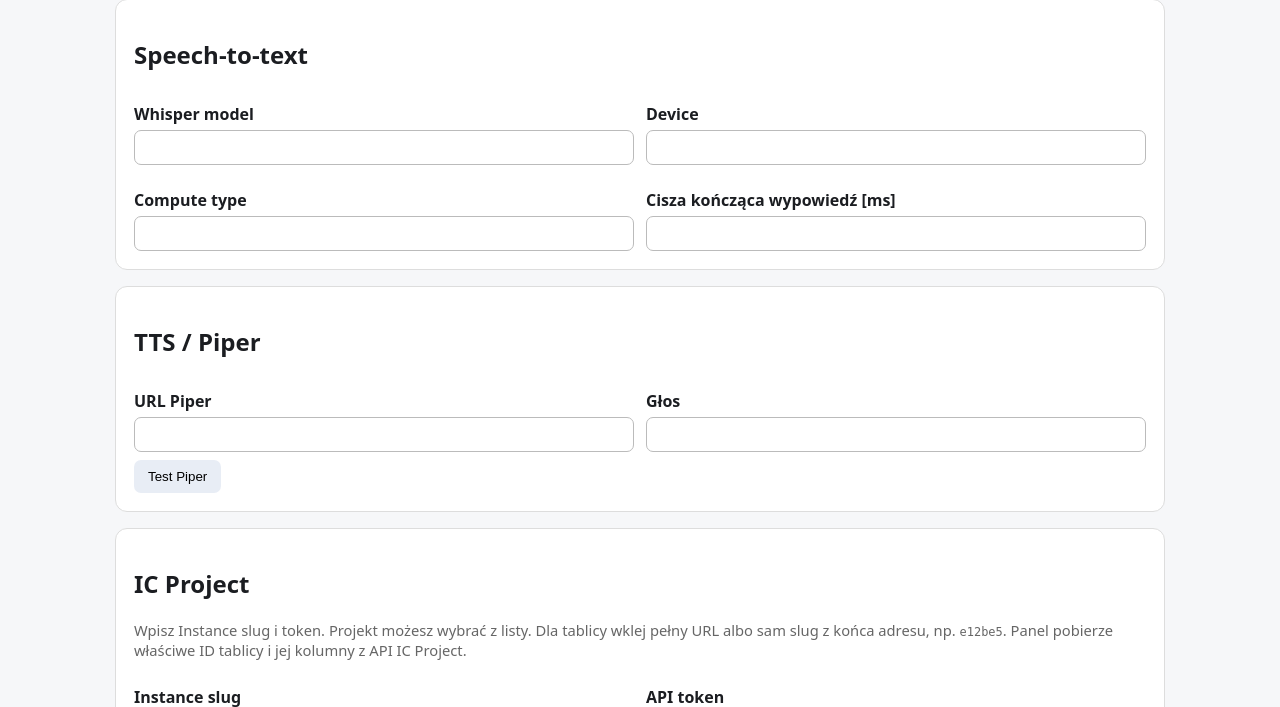
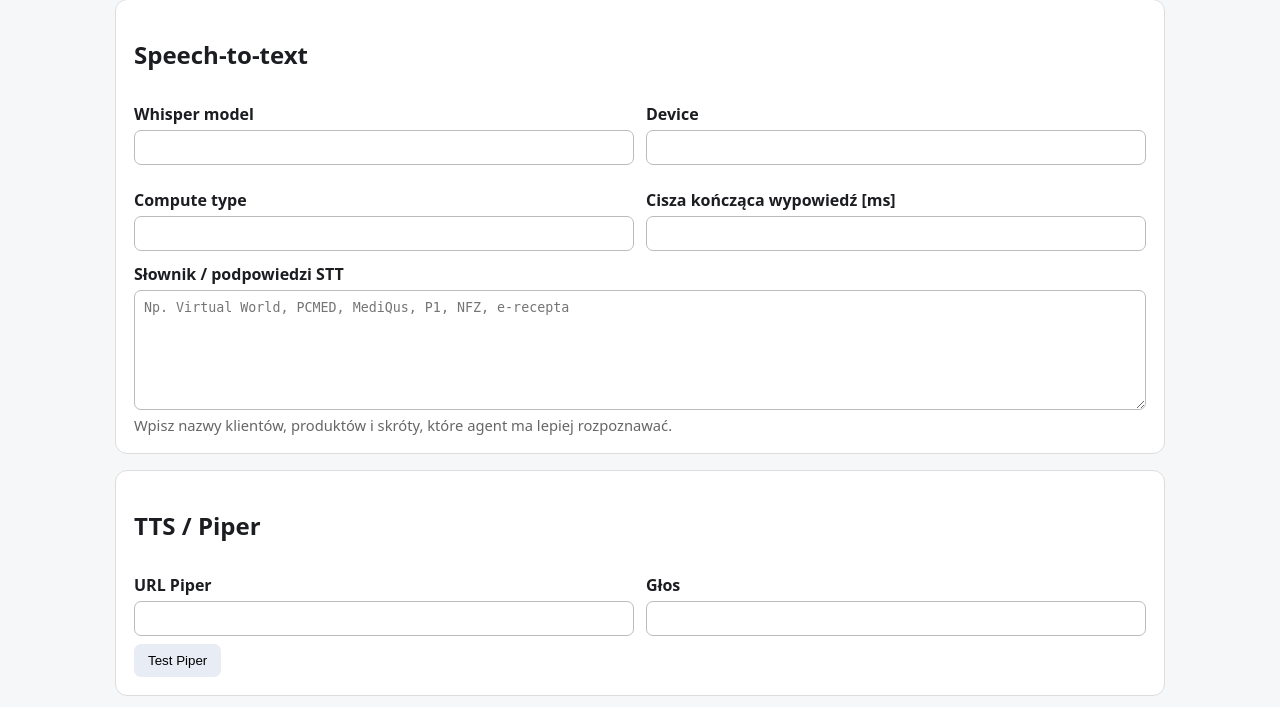
Before and after one commit to Pawel-sp9pw/freepbx-ai-icproject, a Python web app: template app/templates/index.html in a window 1280 px wide. Shown: the part 1893-2600 px from the top of the page. Run offline with Jinja, Linux system fonts and the light colour scheme; the template is opened without the code that fills it, so the values that code supplies are empty.

Commit message:
Add STT vocabulary hints field to panel

```diff
--- a/app/templates/index.html
+++ b/app/templates/index.html
@@ -187,6 +187,10 @@
         <div><label>Compute type<input name="whisper_compute_type" value="{{s.whisper_compute_type}}"></label></div>
         <div><label>Cisza kończąca wypowiedź [ms]<input type="number" name="silence_ms" value="{{s.silence_ms}}"></label></div>
       </div>
+      <label>Słownik / podpowiedzi STT
+        <textarea name="stt_prompt" placeholder="Np. Virtual World, PCMED, MediQus, P1, NFZ, e-recepta">{{s.stt_prompt}}</textarea>
+      </label>
+      <div class="muted">Wpisz nazwy klientów, produktów i skróty, które agent ma lepiej rozpoznawać.</div>
     </div>
 
     <div class="card">
```
